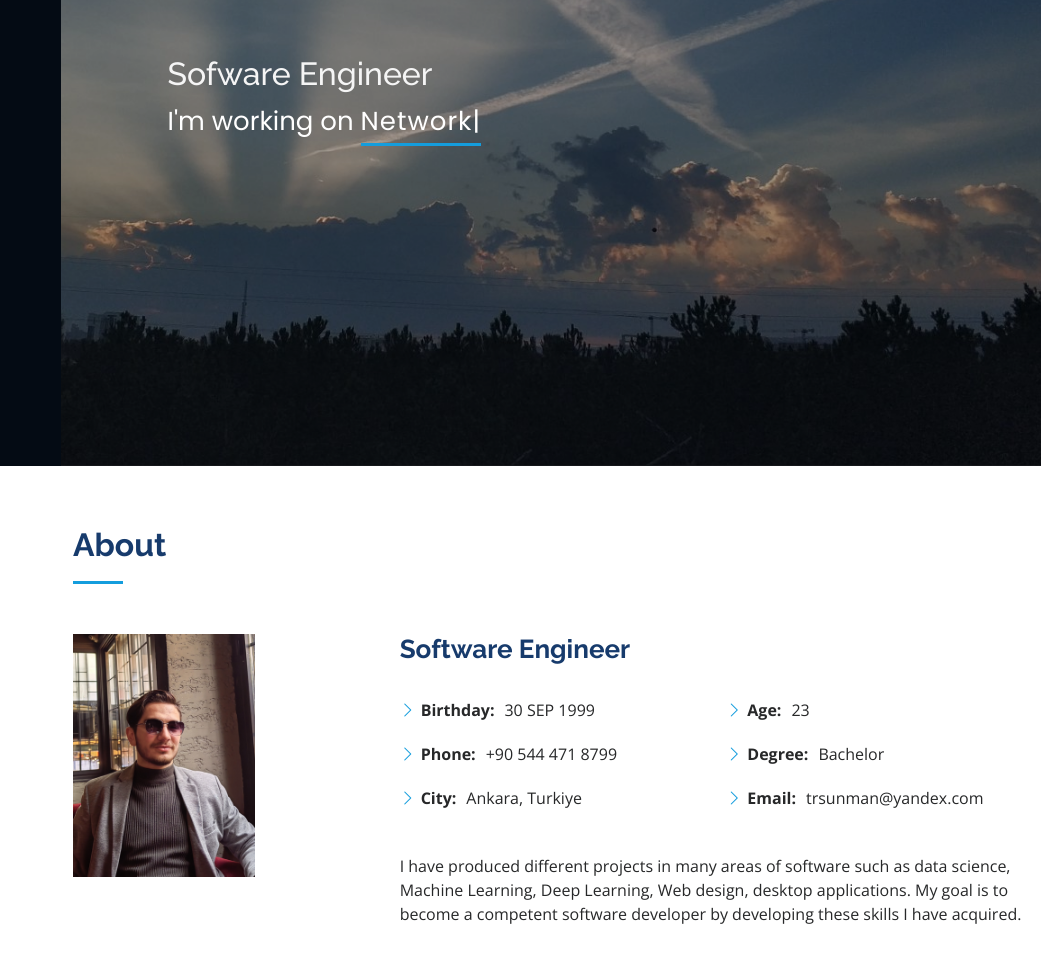
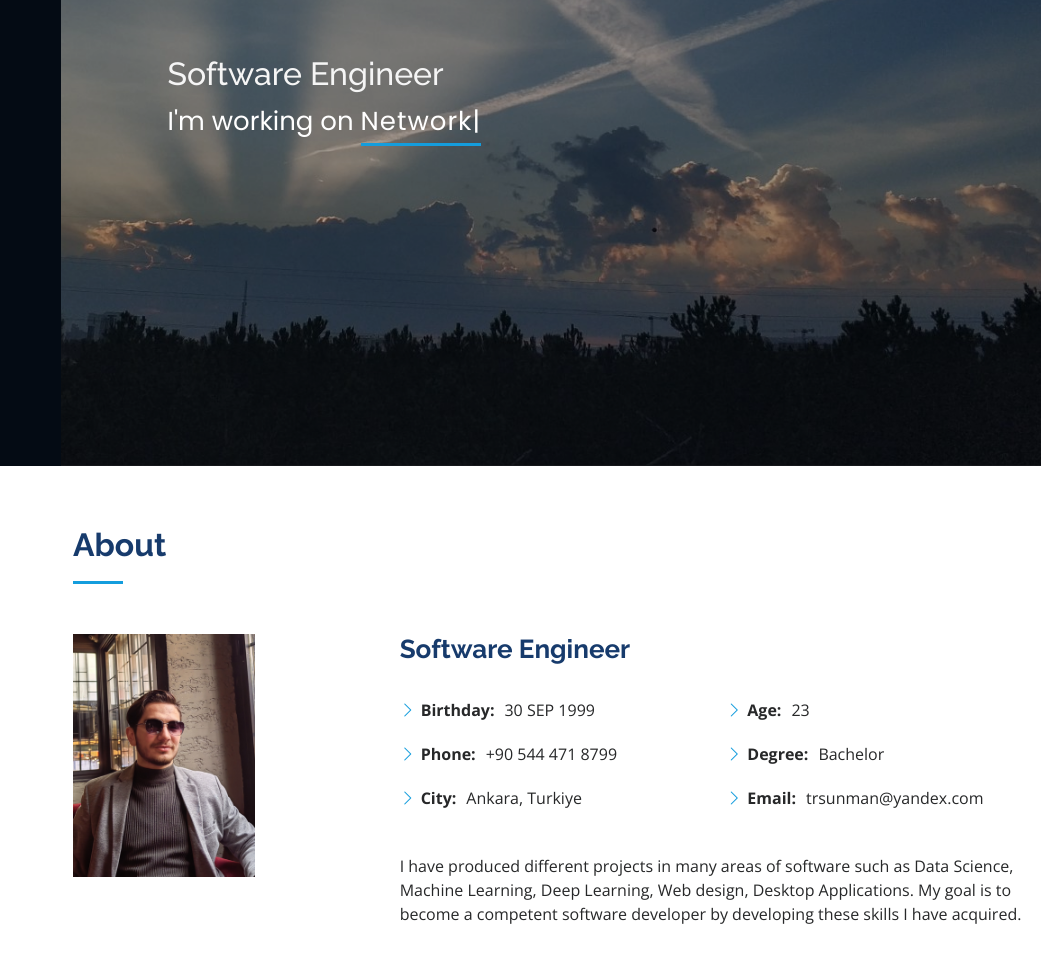
Before and after one commit to sunman54/sunman54.github.io, a plain HTML site: page index.html in a window 1280 px wide. Shown: the part 334-1300 px from the top of the page, 239-1280 px from the left. Drawn offline with nearby package versions, Linux system fonts and the light colour scheme.

Commit message:
Typo fixes

```diff
--- a/index.html
+++ b/index.html
@@ -75,7 +75,7 @@
       <h1>Melih SUNMAN</h1>
       <br>
       <br>
-      <h2 style="color: whitesmoke;"t>Sofware Engineer</h3>
+      <h2 style="color: whitesmoke;"t>Software Engineer</h3>
         <p>I'm working on <span class="typed"
             data-typed-items="Machine Learning, Networking, Cyber Security, BackEnd Programing, FrontEnd Programing"></span>
         </p>
@@ -114,9 +114,11 @@
               </div>
             </div>
             <br>
-            <p>I have produced different projects in many areas of software such as data science, Machine Learning, Deep
-              Learning, Web design, desktop applications. My goal is to become a competent software developer
-              by developing these skills I have acquired.</p>
+            <p>
+              I have produced different projects in many areas of software such as Data Science, Machine Learning, Deep
+              Learning, Web design, Desktop Applications. My goal is to become a competent software developer
+              by developing these skills I have acquired.
+            </p>
           </div>
         </div>
       </div>
```
